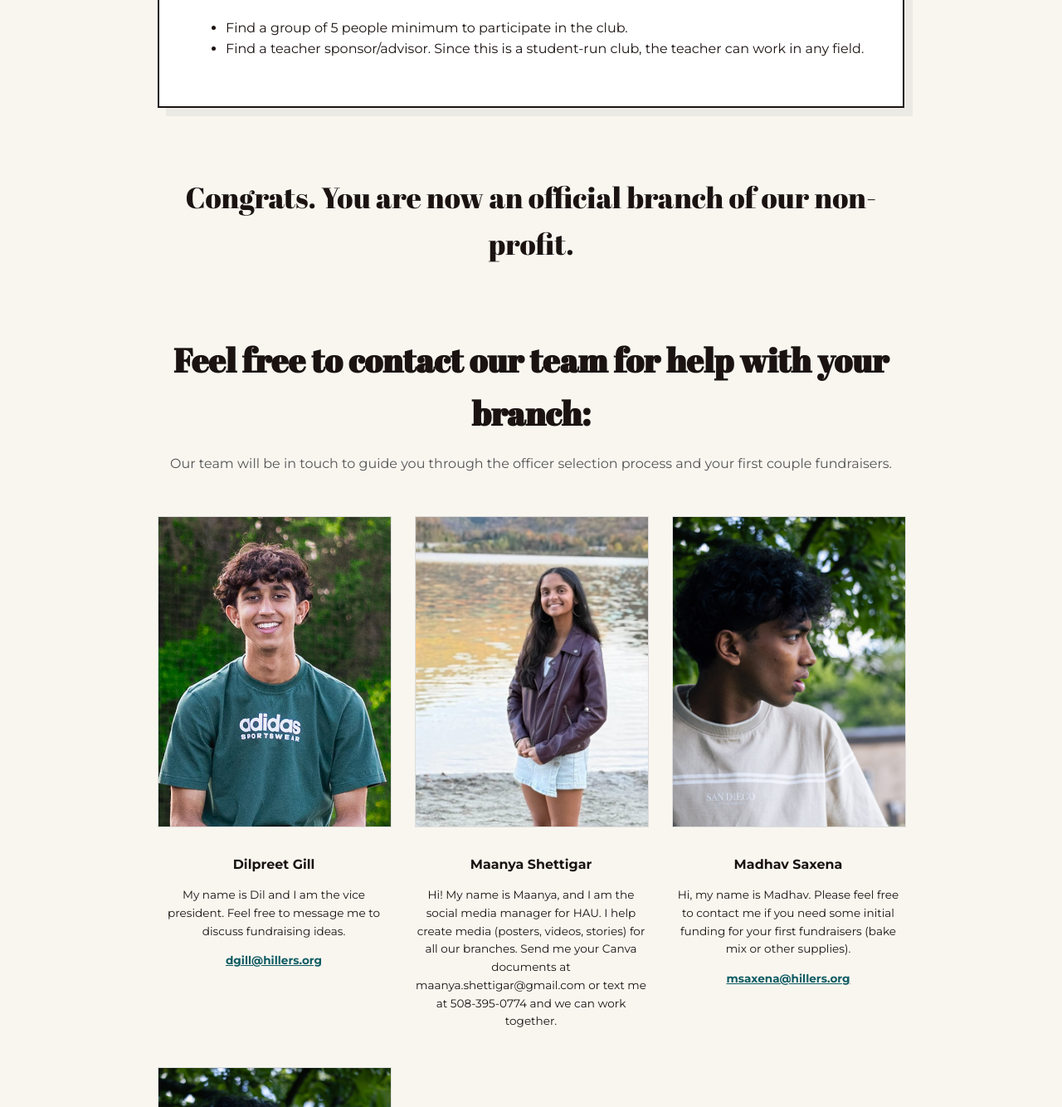
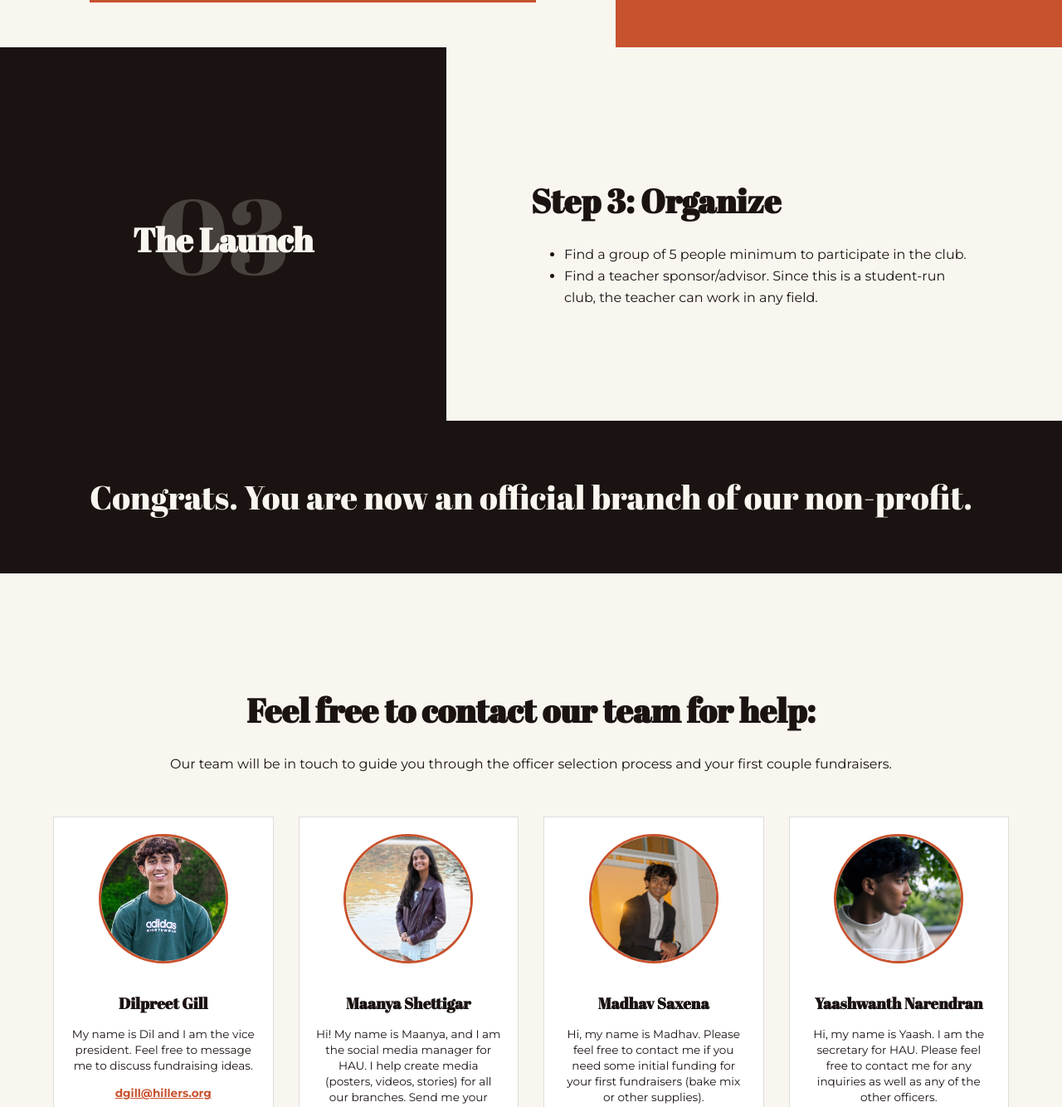
Before and after one commit to coderd05/hauhelps.github.io, a plain HTML site: page index.html in a window 1280 px wide. Shown: the part 1466-2800 px from the top of the page at 83% size. Drawn offline with Linux system fonts and the light colour scheme.

Commit message:
Update index.html

```diff
--- a/index.html
+++ b/index.html
@@ -10,7 +10,6 @@
             --camp-orange: #C8522D;
             --camp-cream: #F9F6F0;
             --camp-dark: #1A1311;
-            --hau-teal: #0F5C63;
         }
 
         body {
@@ -22,134 +21,160 @@
         }
 
         header {
-            padding: 100px 20px 60px;
+            padding: 80px 20px;
             text-align: center;
+            background-color: var(--camp-cream);
+            border-bottom: 1px solid rgba(0,0,0,0.1);
         }
 
         header h1 {
             font-family: 'Abril Fatface', serif;
-            font-size: clamp(2.5rem, 8vw, 4rem);
+            font-size: 4rem;
             margin: 0;
-            border: 3px solid var(--camp-dark);
-            display: inline-block;
-            padding: 15px 50px;
-            color: var(--hau-teal);
+            color: var(--camp-dark);
         }
 
-        .container {
-            max-width: 900px;
-            margin: 0 auto;
-            padding: 40px 20px;
+        header h1 span {
+            color: var(--camp-orange);
+            font-style: italic;
         }
 
-        .intro-text {
-            text-align: center;
-            font-size: 1.1rem;
-            margin-bottom: 60px;
+        .row {
+            display: flex;
+            flex-wrap: wrap;
+            align-items: center;
+            min-height: 450px;
         }
 
-        .card {
-            background: white;
-            border: 2px solid var(--camp-dark);
-            padding: 40px;
-            margin-bottom: 40px;
-            box-shadow: 10px 10px 0px rgba(0,0,0,0.05);
+        .row:nth-child(even) {
+            flex-direction: row-reverse;
+        }
+
+        .text-col {
+            flex: 1;
+            padding: 60px 8%;
+            min-width: 320px;
+        }
+
+        .visual-col {
+            flex: 1;
+            min-width: 320px;
+            align-self: stretch;
+            background-color: var(--camp-dark);
+            display: flex;
+            align-items: center;
+            justify-content: center;
+            color: var(--camp-cream);
+            position: relative;
+            overflow: hidden;
+        }
+
+        .visual-col.orange { background-color: var(--camp-orange); }
+
+        .step-num {
+            font-family: 'Abril Fatface', serif;
+            font-size: 8rem;
+            opacity: 0.2;
+            position: absolute;
+            line-height: 1;
         }
 
         h2 {
             font-family: 'Abril Fatface', serif;
-            font-size: 1.8rem;
-            margin-top: 0;
+            font-size: 2.5rem;
+            margin-bottom: 20px;
             color: var(--camp-dark);
         }
 
-        .email-template {
+        .visual-col h2 { color: var(--camp-cream); z-index: 1; }
+
+        .template-card {
+            background: white;
             border: 1px solid #7ea6d1;
             padding: 25px;
             margin-top: 20px;
             font-size: 0.9rem;
-            line-height: 1.5;
-            background-color: #fcfcfc;
+            text-align: left;
+            box-shadow: 6px 6px 0px var(--camp-orange);
         }
 
-        .congrats {
-            text-align: center;
-            font-family: 'Abril Fatface', serif;
-            font-size: 2.2rem;
-            margin: 80px 0;
-            color: var(--camp-dark);
-        }
-
-        .team-title {
+        .congrats-banner {
+            background-color: var(--camp-dark);
+            color: var(--camp-cream);
+            padding: 60px 20px;
             text-align: center;
             font-family: 'Abril Fatface', serif;
             font-size: 2.5rem;
-            margin-bottom: 10px;
         }
 
-        .team-subtitle {
+        .team-section {
+            padding: 100px 5%;
             text-align: center;
-            margin-bottom: 50px;
-            color: #555;
         }
 
         .team-grid {
             display: grid;
-            grid-template-columns: repeat(auto-fit, minmax(220px, 1fr));
+            grid-template-columns: repeat(auto-fit, minmax(250px, 1fr));
             gap: 30px;
+            margin-top: 50px;
         }
 
         .member {
+            background: white;
+            padding: 20px;
+            border: 1px solid #ddd;
+            transition: 0.3s;
             text-align: center;
-            font-size: 0.85rem;
         }
 
+        .member:hover { transform: translateY(-10px); }
+
         .member img {
-            width: 100%;
-            aspect-ratio: 3/4;
+            width: 150px;
+            height: 150px;
+            border-radius: 50%;
             object-fit: cover;
             margin-bottom: 15px;
-            border: 1px solid #ddd;
+            border: 3px solid var(--camp-orange);
         }
 
-        .member h3 {
-            font-family: 'Montserrat', sans-serif;
-            font-weight: 700;
-            margin: 10px 0 5px;
-        }
-
-        .member a {
-            color: var(--hau-teal);
-            text-decoration: underline;
-            font-weight: 600;
-        }
+        .member h3 { font-family: 'Abril Fatface', serif; margin: 10px 0; }
+        .member p { font-size: 0.85rem; line-height: 1.4; margin-bottom: 10px; }
+        .member a { color: var(--camp-orange); font-weight: bold; text-decoration: underline; font-size: 0.85rem; }
 
         footer {
-            padding: 60px;
+            background: var(--camp-dark);
+            color: white;
+            padding: 40px;
             text-align: center;
-            border-top: 1px solid #ddd;
-            margin-top: 100px;
+            font-family: 'Abril Fatface', serif;
         }
     </style>
 </head>
 <body>
 
     <header>
-        <h1>Start a Branch</h1>
+        <h1>Start a <span>Branch</span></h1>
+        <p>We are always looking for additional branches in highschools. Please complete the steps below.</p>
     </header>
 
-    <div class="container">
-        <p class="intro-text">We are always looking for additional branches in highschools. Please complete the steps outlined below to start your own branch journey.</p>
+    <div class="row">
+        <div class="text-col">
+            <h2>Step 1: Contact</h2>
+            <p>Contact our Branch Coordinator, <strong>Maanya</strong>, at <strong>+1 508-395-0774</strong>.</p>
+            <p>Let her know what grade you are in, what high school you go to, and that you intend to start a branch. She will help guide you through the club approval process and provide all necessary materials.</p>
+        </div>
+        <div class="visual-col">
+            <div class="step-num">01</div>
+            <h2>The Outreach</h2>
+        </div>
+    </div>
 
-        <div class="card">
-            <h2>Step 1.</h2>
-            <p>Contact our Branch Coordinator, Maanya, at <strong>+1 508-395-0774</strong>. Let her know what grade you are in, what high school you go to, and that you intend to start a branch. She will help guide you through the club approval process and provide all necessary materials.</p>
-        </div>
-
-        <div class="card">
-            <h2>Step 2:</h2>
-            <p>Contact Vice principal and express interest in starting club. You can use this template:</p>
-            <div class="email-template">
+    <div class="row">
+        <div class="text-col">
+            <h2>Step 2: Propose</h2>
+            <p>Contact your Vice Principal and express interest in starting a club. You can use this template:</p>
+            <div class="template-card">
                 <strong>Subject: Interest in Starting a New Club</strong><br><br>
                 Hello Mr./Ms. [Vice Principal's Last Name],<br>
                 I hope you're having a great day.<br><br>
@@ -159,42 +184,55 @@
                 [Your Name]
             </div>
         </div>
+        <div class="visual-col orange">
+            <div class="step-num">02</div>
+            <h2>The Pitch</h2>
+        </div>
+    </div>
 
-        <div class="card">
-            <h2>Step 3:</h2>
+    <div class="row">
+        <div class="text-col">
+            <h2>Step 3: Organize</h2>
             <ul>
                 <li>Find a group of 5 people minimum to participate in the club.</li>
                 <li>Find a teacher sponsor/advisor. Since this is a student-run club, the teacher can work in any field.</li>
             </ul>
         </div>
+        <div class="visual-col">
+            <div class="step-num">03</div>
+            <h2>The Launch</h2>
+        </div>
+    </div>
 
-        <div class="congrats">
-            Congrats. You are now an official branch of our non-profit.
-        </div>
+    <div class="congrats-banner">
+        Congrats. You are now an official branch of our non-profit.
+    </div>
 
-        <h2 class="team-title">Feel free to contact our team for help with your branch:</h2>
-        <p class="team-subtitle">Our team will be in touch to guide you through the officer selection process and your first couple fundraisers.</p>
+    <div class="team-section">
+        <h2 style="font-size: 2.5rem;">Feel free to contact our team for help:</h2>
+        <p>Our team will be in touch to guide you through the officer selection process and your first couple fundraisers.</p>
 
         <div class="team-grid">
             <div class="member">
-                <img src="Dilpreet_Gill.png" alt="Dilpreet Gill">
+                <img src="Dilpreet_Gill.png" alt="Dilpreet">
                 <h3>Dilpreet Gill</h3>
                 <p>My name is Dil and I am the vice president. Feel free to message me to discuss fundraising ideas.</p>
                 <a href="mailto:dgill@hillers.org">dgill@hillers.org</a>
             </div>
             <div class="member">
-                <img src="Maanya_Shettigar.jpg" alt="Maanya Shettigar">
+                <img src="Maanya_Shettigar.jpg" alt="Maanya">
                 <h3>Maanya Shettigar</h3>
-                <p>Hi! My name is Maanya, and I am the social media manager for HAU. I help create media (posters, videos, stories) for all our branches. Send me your Canva documents at maanya.shettigar@gmail.com or text me at 508-395-0774 and we can work together.</p>
+                <p>Hi! My name is Maanya, and I am the social media manager for HAU. I help create media (posters, videos, stories) for all our branches. Send me your Canva documents.</p>
+                <a href="mailto:maanya.shettigar@gmail.com">maanya.shettigar@gmail.com</a>
             </div>
             <div class="member">
-                <img src="Yaashwanth_Narendran.jpg" alt="Madhav Saxena">
+                <img src="Madhav_Saxena.jpg" alt="Madhav">
                 <h3>Madhav Saxena</h3>
                 <p>Hi, my name is Madhav. Please feel free to contact me if you need some initial funding for your first fundraisers (bake mix or other supplies).</p>
                 <a href="mailto:msaxena@hillers.org">msaxena@hillers.org</a>
             </div>
             <div class="member">
-                <img src="Yaashwanth_Narendran.jpg" alt="Yaashwanth Narendran">
+                <img src="Yaashwanth_Narendran.jpg" alt="Yaashwanth">
                 <h3>Yaashwanth Narendran</h3>
                 <p>Hi, my name is Yaash. I am the secretary for HAU. Please feel free to contact me for any inquiries as well as any of the other officers.</p>
                 <a href="mailto:ynarendran@hillers.org">ynarendran@hillers.org</a>
@@ -203,7 +241,7 @@
     </div>
 
     <footer>
-        <p>&copy; 2026 Hopkinton Advocacy for the Unhoused</p>
+        Hopkinton Advocacy for the Unhoused | 2026
     </footer>
 
 </body>
```
